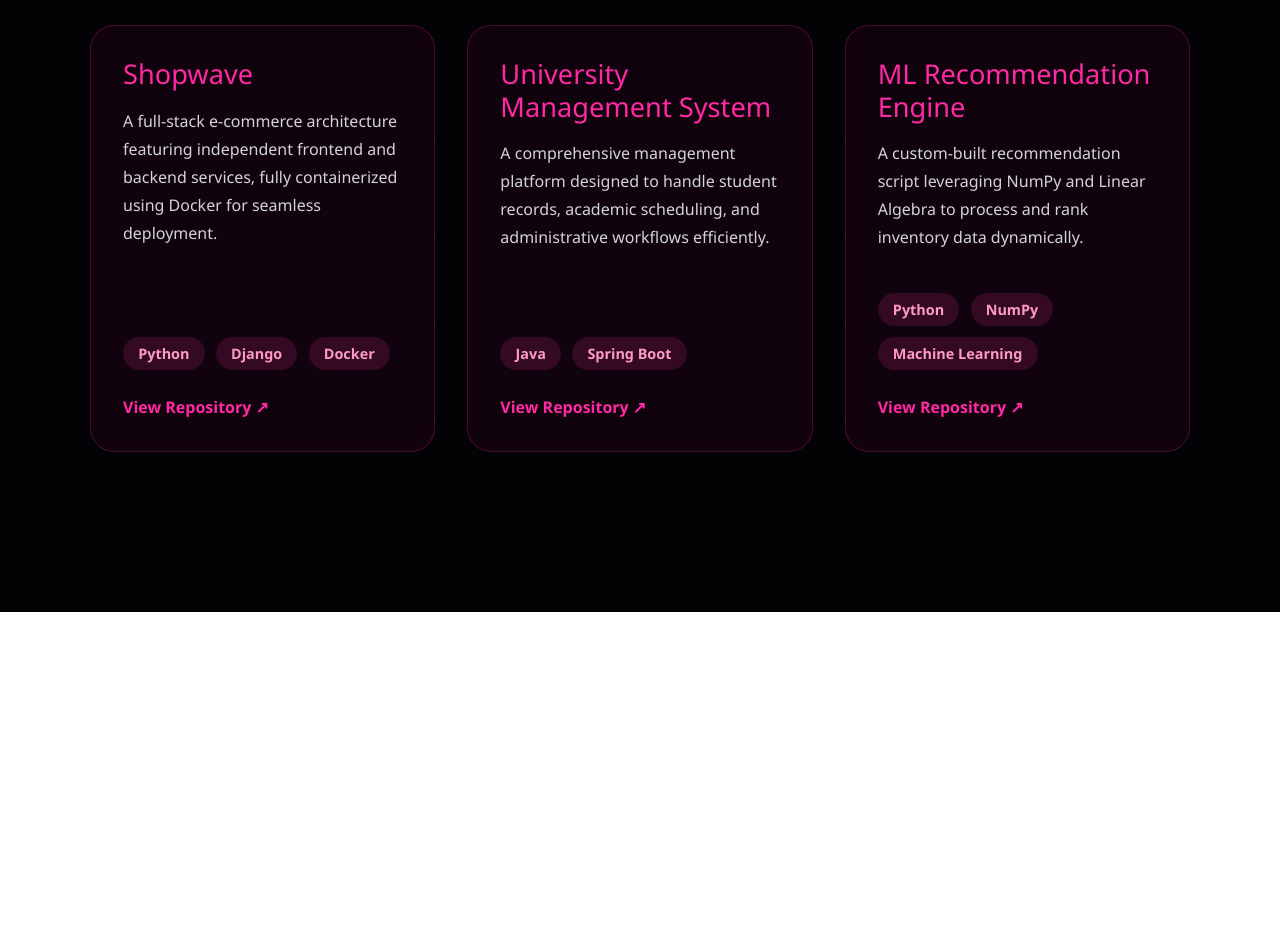
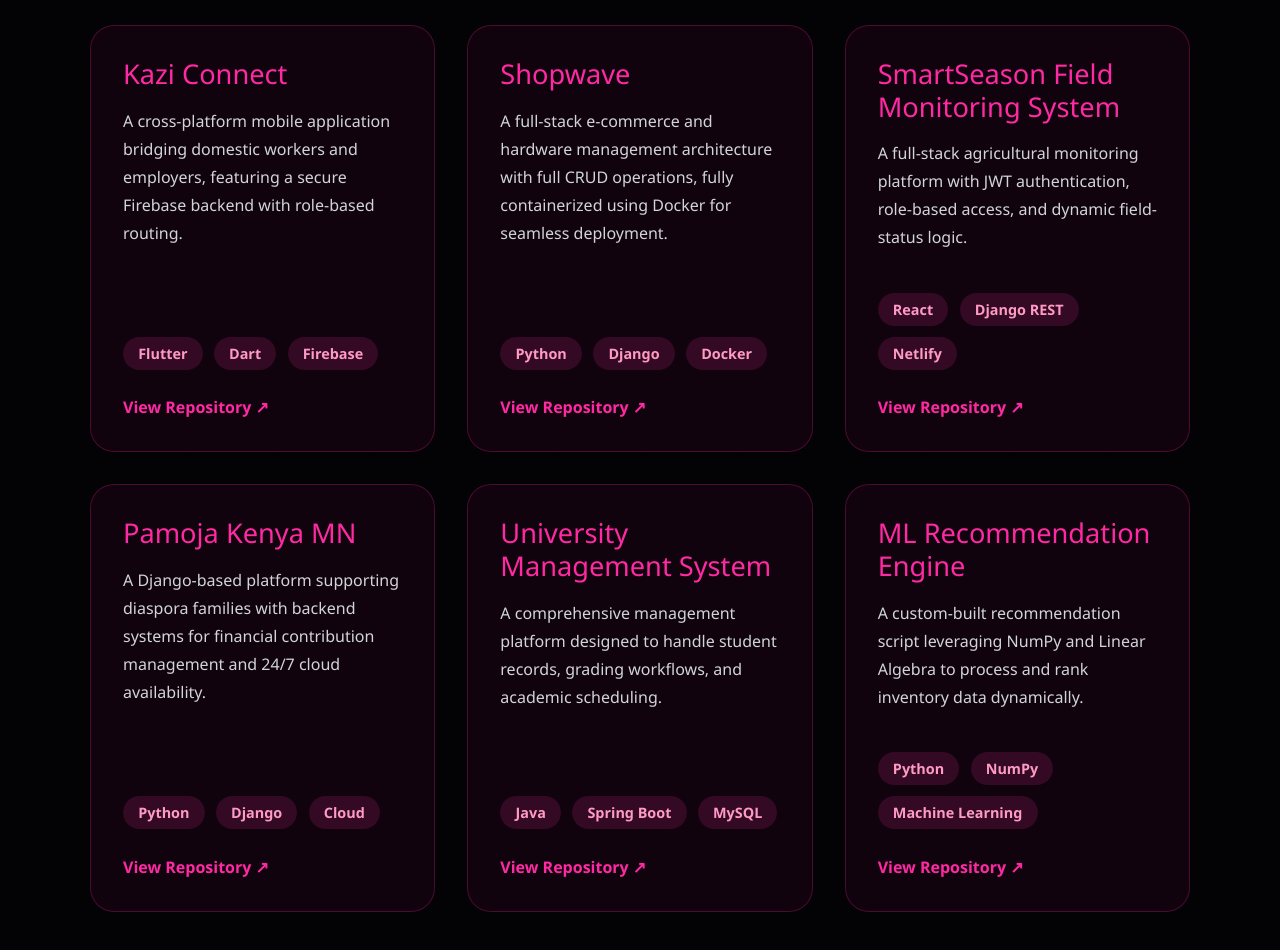
Before and after one commit to okemwabrian/Okemwa-Brian-portifolio, an Angular app: page /projects in a window 1280 px wide. Shown: the part 320-1270 px from the top of the page. Before the commit the page ends 932 px from the top, so only its background shows below. Built offline with nearby package versions, Linux system fonts and the light colour scheme; a small style sheet from the web is missing.

Commit message:
modified css and html for projects

```diff
--- a/src/app/projects/projects.css
+++ b/src/app/projects/projects.css
@@ -75,6 +75,7 @@
 }
 
 .btn-link {
+  font-family: inherit;
   color: #ff2aa3;
   text-decoration: none;
   font-weight: 700;
--- a/src/app/projects/projects.html
+++ b/src/app/projects/projects.html
@@ -1,30 +1,70 @@
-
 <div class="projects-container">
   <h2>My Projects</h2>
   <p class="subtitle">A selection of my recent software engineering work.</p>
 
   <div class="project-grid">
+
+    <!-- Kazi Connect -->
+    <div class="project-card">
+      <h3>Kazi Connect</h3>
+      <p>A cross-platform mobile application bridging domestic workers and employers, featuring a secure Firebase backend with role-based routing.</p>
+      <div class="tech-stack">
+        <span>Flutter</span>
+        <span>Dart</span>
+        <span>Firebase</span>
+      </div>
+      <a href="#" class="btn-link" target="_blank" rel="noopener noreferrer">View Repository ↗</a>
+    </div>
+
+    <!-- Shopwave -->
     <div class="project-card">
       <h3>Shopwave</h3>
-      <p>A full-stack e-commerce architecture featuring independent frontend and backend services, fully containerized using Docker for seamless deployment.</p>
+      <p>A full-stack e-commerce and hardware management architecture with full CRUD operations, fully containerized using Docker for seamless deployment.</p>
       <div class="tech-stack">
         <span>Python</span>
         <span>Django</span>
         <span>Docker</span>
       </div>
-      <a href="#" class="btn-link">View Repository ↗</a>
+      <a href="#" class="btn-link" target="_blank" rel="noopener noreferrer">View Repository ↗</a>
     </div>
 
+    <!-- SmartSeason -->
+    <div class="project-card">
+      <h3>SmartSeason Field Monitoring System</h3>
+      <p>A full-stack agricultural monitoring platform with JWT authentication, role-based access, and dynamic field-status logic.</p>
+      <div class="tech-stack">
+        <span>React</span>
+        <span>Django REST</span>
+        <span>Netlify</span>
+      </div>
+      <a href="#" class="btn-link" target="_blank" rel="noopener noreferrer">View Repository ↗</a>
+    </div>
+
+    <!-- Pamoja Kenya MN -->
+    <div class="project-card">
+      <h3>Pamoja Kenya MN</h3>
+      <p>A Django-based platform supporting diaspora families with backend systems for financial contribution management and 24/7 cloud availability.</p>
+      <div class="tech-stack">
+        <span>Python</span>
+        <span>Django</span>
+        <span>Cloud</span>
+      </div>
+      <a href="#" class="btn-link" target="_blank" rel="noopener noreferrer">View Repository ↗</a>
+    </div>
+
+    <!-- University Management System -->
     <div class="project-card">
       <h3>University Management System</h3>
-      <p>A comprehensive management platform designed to handle student records, academic scheduling, and administrative workflows efficiently.</p>
+      <p>A comprehensive management platform designed to handle student records, grading workflows, and academic scheduling.</p>
       <div class="tech-stack">
         <span>Java</span>
         <span>Spring Boot</span>
+        <span>MySQL</span>
       </div>
-      <a href="#" class="btn-link">View Repository ↗</a>
+      <a href="#" class="btn-link" target="_blank" rel="noopener noreferrer">View Repository ↗</a>
     </div>
 
+    <!-- ML Recommendation Engine -->
     <div class="project-card">
       <h3>ML Recommendation Engine</h3>
       <p>A custom-built recommendation script leveraging NumPy and Linear Algebra to process and rank inventory data dynamically.</p>
@@ -33,7 +73,8 @@
         <span>NumPy</span>
         <span>Machine Learning</span>
       </div>
-      <a href="#" class="btn-link">View Repository ↗</a>
+      <a href="#" class="btn-link" target="_blank" rel="noopener noreferrer">View Repository ↗</a>
     </div>
+
   </div>
 </div>
```
